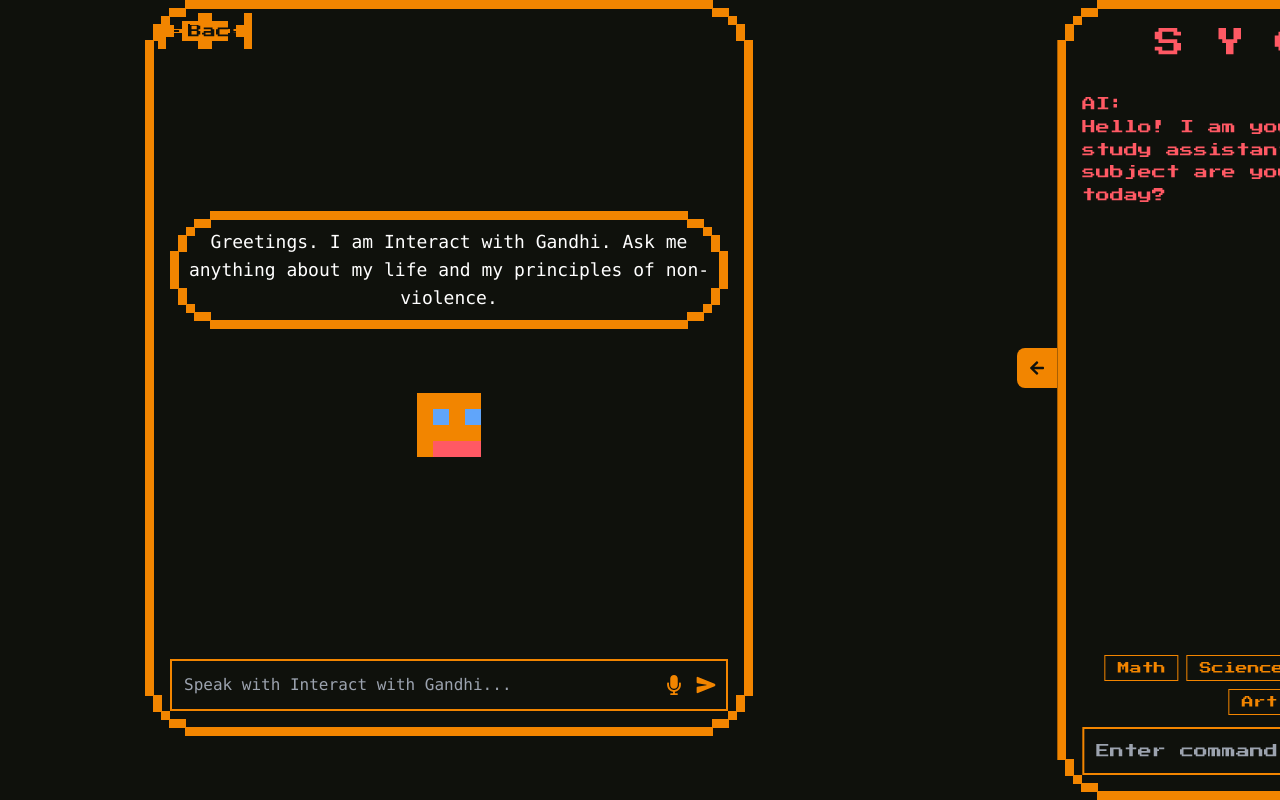
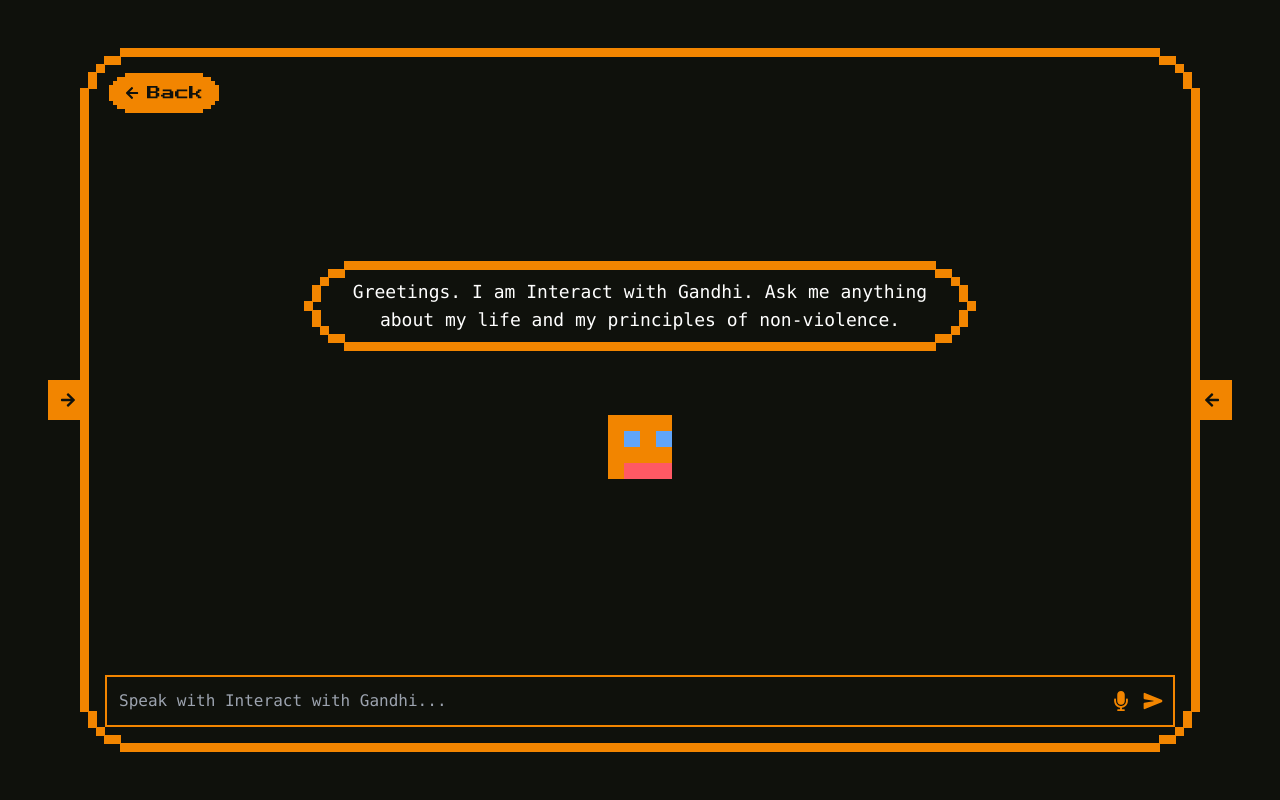
Before and after one commit to kapilank-k/Codex, a React (Vite) app in the folder my-retro-app/: page / in a window 1280 px wide. Both pictures are taken after a click on the element "Interact with Gandhi". Built offline with nearby package versions, Linux system fonts and the light colour scheme.

Commit message:
fixed ui bugs

```diff
--- a/my-retro-app/src/App.jsx
+++ b/my-retro-app/src/App.jsx
@@ -6,14 +6,12 @@ import { FaArrowLeft, FaArrowRight } from "react-icons/fa";
 
 function App() {
   const [interactionTarget, setInteractionTarget] = useState(null);
-  // New states to control side panel visibility in interaction mode
   const [isLeftPanelVisible, setLeftPanelVisible] = useState(false);
   const [isRightPanelVisible, setRightPanelVisible] = useState(false);
 
   const handleStartInteraction = (target) => {
     setInteractionTarget(target);
-    // Ensure panels are collapsed when starting a new interaction
-    setLeftPanelVisible(false);
+    setLeftPanelVisible(false); // Start with panels collapsed
     setRightPanelVisible(false);
   };
 
@@ -21,54 +19,64 @@ function App() {
     setInteractionTarget(null);
   };
 
-  // This effect checks if both panels have been expanded
   useEffect(() => {
+    // This logic is correct and remains: if both panels are expanded, go back to the default view.
     if (isLeftPanelVisible && isRightPanelVisible) {
-      // If both are open, end the interaction and return to the main view
       handleEndInteraction();
     }
   }, [isLeftPanelVisible, isRightPanelVisible]);
 
+  return (
+    <main className="bg-[#0F110C] min-h-screen p-8 sm:p-12 font-mono overflow-hidden">
+      <div className="container mx-auto h-[calc(100vh-4rem)] sm:h-[calc(100vh-6rem)] relative">
+        {interactionTarget ? (
+          // --- NEW, ROBUST FLEXBOX-BASED INTERACTION MODE LAYOUT ---
+          <div className="relative w-full h-full">
+            {/* The main layout container now uses Flexbox */}
+            <div className="flex w-full h-full gap-8">
 
-  return (
-    <main className="bg-[#0F110C] min-h-screen p-4 sm:p-8 font-mono overflow-hidden">
-      <div className="container mx-auto h-[calc(100vh-2rem)] sm:h-[calc(100vh-4rem)] relative">
-        {interactionTarget ? (
-          // INTERACTION MODE VIEW
-          <>
-            {/* Expansion Triggers */}
-            {!isLeftPanelVisible && (
-              <button
-                onClick={() => setLeftPanelVisible(true)}
-                className="absolute top-1/2 -translate-y-1/2 left-0 z-20 bg-[#F28500] p-3 rounded-r-lg text-[#0F110C] hover:bg-[#ff9a21]">
-                <FaArrowRight />
-              </button>
-            )}
-            {!isRightPanelVisible && (
-              <button
-                onClick={() => setRightPanelVisible(true)}
-                className="absolute top-1/2 -translate-y-1/2 right-0 z-20 bg-[#F28500] p-3 rounded-l-lg text-[#0F110C] hover:bg-[#ff9a21]">
-                <FaArrowLeft />
-              </button>
-            )}
+              {/* Left Panel Wrapper */}
+              {/* Its width changes smoothly from 0 to 1/3 of the space */}
+              <div className={`transition-all duration-500 ease-in-out ${isLeftPanelVisible ? 'w-1/3' : 'w-0'}`}>
+                <div className="h-full overflow-hidden">
+                  <LeftPanel onStartInteraction={handleStartInteraction} />
+                </div>
+              </div>
 
-            {/* Central Panel */}
-            <div className="absolute inset-0 md:inset-x-1/4 transition-all duration-300">
-               <InteractionPanel target={interactionTarget} onClose={handleEndInteraction} />
+              {/* Central Panel Wrapper */}
+              {/* It automatically grows to fill the available space */}
+              <div className="flex-grow h-full">
+                <InteractionPanel target={interactionTarget} onClose={handleEndInteraction} />
+              </div>
+
+              {/* Right Panel Wrapper */}
+              {/* Its width also changes smoothly */}
+              <div className={`transition-all duration-500 ease-in-out ${isRightPanelVisible ? 'w-1/3' : 'w-0'}`}>
+                <div className="h-full overflow-hidden">
+                  <RightPanel />
+                </div>
+              </div>
+
             </div>
 
-            {/* Expandable Left Panel */}
-            <div className={`absolute top-0 left-0 h-full w-full md:w-1/3 z-10 transition-transform duration-300 ease-in-out ${isLeftPanelVisible ? 'translate-x-0' : '-translate-x-full'}`}>
-              <LeftPanel onStartInteraction={handleStartInteraction} />
-            </div>
-
-            {/* Expandable Right Panel */}
-            <div className={`absolute top-0 right-0 h-full w-full md:w-1/3 z-10 transition-transform duration-300 ease-in-out ${isRightPanelVisible ? 'translate-x-0' : 'translate-x-full'}`}>
-              <RightPanel />
-            </div>
-          </>
+            {/* Expansion Triggers - These sit on top of the Flexbox layout */}
+            <button
+              onClick={() => setLeftPanelVisible(!isLeftPanelVisible)}
+              className="absolute top-1/2 -translate-y-1/2 left-0 z-30 bg-[#F28500] p-3 rounded-r-lg text-[#0F110C] hover:bg-[#ff9a21]"
+              aria-label="Toggle Left Panel"
+            >
+              {isLeftPanelVisible ? <FaArrowLeft /> : <FaArrowRight />}
+            </button>
+            <button
+              onClick={() => setRightPanelVisible(!isRightPanelVisible)}
+              className="absolute top-1/2 -translate-y-1/2 right-0 z-30 bg-[#F28500] p-3 rounded-l-lg text-[#0F110C] hover:bg-[#ff9a21]"
+              aria-label="Toggle Right Panel"
+            >
+              {isRightPanelVisible ? <FaArrowRight /> : <FaArrowLeft />}
+            </button>
+          </div>
         ) : (
-          // DEFAULT TWO-PANEL VIEW
+          // --- DEFAULT TWO-PANEL VIEW (This layout is correct) ---
           <div className="grid grid-cols-1 md:grid-cols-2 gap-8 h-full">
             <div>
               <LeftPanel onStartInteraction={handleStartInteraction} />
--- a/my-retro-app/src/components/InteractionPanel.jsx
+++ b/my-retro-app/src/components/InteractionPanel.jsx
@@ -1,11 +1,9 @@
 import React from 'react';
 import { IoSend } from 'react-icons/io5';
 import { FaMicrophone } from 'react-icons/fa';
-// Import the back arrow icon and our new button
 import { FaArrowLeft } from "react-icons/fa";
-import PixelButton from './PixelButton';
 
-// The PixelArtPlaceholder component remains the same...
+// The PixelArtPlaceholder component remains the same
 const PixelArtPlaceholder = () => (
     <svg width="128" height="128" viewBox="0 0 64 64" className="mx-auto" style={{ imageRendering: 'pixelated' }}>
         <rect fill="#0F110C" width="64" height="64" />
@@ -16,22 +14,25 @@ const PixelArtPlaceholder = () => (
     </svg>
 );
 
-
 const InteractionPanel = ({ target, onClose }) => {
   return (
-    <div className="pixel-frame h-full w-full max-w-4xl mx-auto animate-fade-in">
-        <div className="pixel-frame-content p-4 sm:p-6 flex flex-col justify-between h-full relative">
+    // THE FIX: Removed max-w-4xl and mx-auto. The panel now correctly fills the space given by App.jsx.
+    <div className="pixel-frame h-full w-full animate-fade-in">
+      <div className="pixel-frame-content p-4 sm:p-6 flex flex-col h-full relative">
 
-            {/* New Back Button */}
-            <div className="absolute top-0 left-0 mt-3 ml-3 z-10">
-                <PixelButton onClick={onClose}>
+        {/* Button Container: This keeps the button at the top */}
+        <div className="flex-shrink-0 mb-4">
+          <button
+            onClick={onClose}
+            className="pixel-button font-pixel text-sm"
+          >
             <FaArrowLeft />
             <span>Back</span>
-                </PixelButton>
+          </button>
         </div>
 
-            {/* Main content area - no changes here */}
-            <div className="flex-grow flex flex-col justify-center items-center gap-4 text-center pt-12">
+        {/* Main content area */}
+        <div className="flex-grow flex flex-col justify-center items-center gap-4 text-center overflow-y-auto">
           <div className="w-full max-w-2xl">
             <div className="pixel-frame">
               <div className="pixel-frame-content p-4">
@@ -46,8 +47,8 @@ const InteractionPanel = ({ target, onClose }) => {
           </div>
         </div>
 
-            {/* Bottom Input Form - no changes here */}
-            <div className="relative mt-4">
+        {/* Bottom Input Form */}
+        <div className="relative mt-4 flex-shrink-0">
           <input
             type="text"
             placeholder={`Speak with ${target.title}...`}
--- a/my-retro-app/src/components/PixelButton.jsx
+++ b/my-retro-app/src/components/PixelButton.jsx
@@ -4,9 +4,11 @@ const PixelButton = ({ onClick, children, className = '' }) => {
   return (
     <button
       onClick={onClick}
-      className={`pixel-frame !p-2 bg-[#F28500] hover:bg-[#ff9a21] text-[#0F110C] font-pixel text-sm ${className}`}
+      // We removed padding from the button itself to let the inner div handle it.
+      className={`pixel-frame bg-[#F28500] hover:bg-[#ff9a21] text-[#0F110C] font-pixel text-sm ${className}`}
     >
-      <div className="pixel-frame-content !bg-transparent flex items-center justify-center gap-2">
+      {/* This inner div now controls the padding, ensuring content never touches the border */}
+      <div className="pixel-frame-content !bg-transparent flex items-center justify-center gap-2 px-4 py-2">
         {children}
       </div>
     </button>
--- a/my-retro-app/src/components/RightPanel.jsx
+++ b/my-retro-app/src/components/RightPanel.jsx
@@ -3,9 +3,9 @@ import { useState, useEffect, useRef } from 'react';
 import { IoSend } from "react-icons/io5";
 import { FaMicrophone } from "react-icons/fa";
 
-// Main App Component - The entire chat panel is encapsulated here
-export default function App() {
-  // State to hold the list of chat messages
+// The component is correctly named and structured to be a modular panel
+export default function RightPanel() {
+  // --- All of your new chat logic is preserved ---
   const [messages, setMessages] = useState([
     {
       id: 1,
@@ -14,61 +14,31 @@ export default function App() {
       suggestions: ['Math', 'Science', 'History', 'Art'],
     },
   ]);
-
-  // State for the user's current input
   const [input, setInput] = useState('');
-  // State to show/hide the AI typing indicator
   const [isTyping, setIsTyping] = useState(false);
-  // State to manage the suggestion chips
   const [suggestions, setSuggestions] = useState(['Math', 'Science', 'History', 'Art']);
-
-  // Ref for the end of the messages list to enable auto-scrolling
   const messagesEndRef = useRef(null);
 
-  // Function to scroll to the bottom of the chat window smoothly
   const scrollToBottom = () => {
     messagesEndRef.current?.scrollIntoView({ behavior: 'smooth' });
   };
 
-  // useEffect hook to scroll to bottom whenever messages update
   useEffect(() => {
     scrollToBottom();
   }, [messages, isTyping]);
 
-  // --- AI Response Simulation ---
   const getAIResponse = (userInput) => {
     const responses = {
-      'math': {
-        text: "Great choice! Math is fascinating. Are you working on a specific topic like Algebra, Geometry, or Calculus?",
-        suggestions: ['Algebra', 'Geometry', 'Calculus']
-      },
-      'science': {
-        text: "Excellent! Science helps us understand the world. Which branch are you interested in?",
-        suggestions: ['Physics', 'Chemistry', 'Biology']
-      },
-      'history': {
-        text: "Fantastic! History is full of amazing stories. Are you studying a particular era?",
-        suggestions: ['Ancient Civilizations', 'World War II', 'The Renaissance']
-      },
-      'art': {
-        text: "Wonderful! Art is a beautiful form of expression. What kind of art are you exploring?",
-        suggestions: ['Painting', 'Sculpture', 'Photography']
-      },
-      'default': {
-        text: "That's interesting! I can help with things like:\n- Summarizing texts\n- Explaining concepts\n- Quizzing you on topics",
-        suggestions: []
-      },
-      'error': {
-        text: "Oops! Something went wrong on my end. Please try asking again in a moment.",
-        suggestions: []
-      }
+      'math': { text: "Great choice! Math is fascinating. Are you working on a specific topic like Algebra, Geometry, or Calculus?", suggestions: ['Algebra', 'Geometry', 'Calculus'] },
+      'science': { text: "Excellent! Science helps us understand the world. Which branch are you interested in?", suggestions: ['Physics', 'Chemistry', 'Biology'] },
+      'history': { text: "Fantastic! History is full of amazing stories. Are you studying a particular era?", suggestions: ['Ancient Civilizations', 'World War II', 'The Renaissance'] },
+      'art': { text: "Wonderful! Art is a beautiful form of expression. What kind of art are you exploring?", suggestions: ['Painting', 'Sculpture', 'Photography'] },
+      'default': { text: "That's interesting! I can help with things like:\n- Summarizing texts\n- Explaining concepts\n- Quizzing you on topics", suggestions: [] },
     };
-
     const key = userInput.toLowerCase().trim();
     return responses[key] || responses['default'];
   };
 
-  // --- Event Handlers ---
   const handleSend = (text) => {
     const userMessage = text.trim();
     if (!userMessage) return;
@@ -90,11 +60,11 @@ export default function App() {
     handleSend(suggestion);
   };
 
+  // --- The JSX is now built inside the original, correct layout structure ---
   return (
-    // Use the new frame class for the outer container from RightPanel2.jsx
-    <div className="pixel-frame h-screen w-full max-w-2xl mx-auto font-pixel">
-        {/* Use the new content class for the inner div */}
-        <div className="pixel-frame-content bg-[#0F110C] h-full p-4 sm:p-6 flex flex-col justify-between">
+    <div className="pixel-frame h-full">
+      <div className="pixel-frame-content p-4 sm:p-6 flex flex-col h-full font-pixel">
+
         <header>
           <h1 className="text-center text-2xl sm:text-3xl text-[#FF5964]">
             S Y G L
@@ -114,14 +84,13 @@ export default function App() {
           <div ref={messagesEndRef} />
         </main>
 
-            <footer className="mt-4">
+        <footer className="mt-auto">
           {suggestions && suggestions.length > 0 && (
             <div className="flex flex-wrap gap-2 mb-3 justify-center">
               {suggestions.map((s, i) => (
                 <button
                   key={i}
                   onClick={() => handleSuggestionClick(s)}
-                                // Applying styling from RightPanel2.jsx for suggestions
                   className="px-3 py-1 bg-transparent border border-[#F28500] text-[#F28500] text-xs hover:bg-[#F28500] hover:text-[#0F110C] transition-colors duration-200"
                 >
                   {s}
@@ -136,7 +105,6 @@ export default function App() {
               value={input}
               onChange={(e) => setInput(e.target.value)}
               onKeyPress={(e) => e.key === 'Enter' && handleSend(input)}
-                        // Applying styling from RightPanel2.jsx
               className="w-full bg-[#0F110C] border-2 border-[#F28500] text-white p-3 pr-24 focus:outline-none focus:border-[#FF5964] text-xs sm:text-sm"
             />
             <div className="absolute inset-y-0 right-0 flex items-center pr-3 gap-3">
@@ -157,6 +125,7 @@ export default function App() {
             </div>
           </div>
         </footer>
+
       </div>
     </div>
   );
--- a/my-retro-app/src/index.css
+++ b/my-retro-app/src/index.css
@@ -46,4 +46,37 @@
       16px calc(100% - 40px), 8px calc(100% - 40px)
     );
   }
+   /* ADD THIS NEW CLASS FOR THE BUTTON */
+  .pixel-button {
+    background-color: #F28500; /* Tangerine fill color */
+    color: #0F110C; /* Black text color for contrast */
+    padding: 10px 20px; /* Provides space for the text */
+    border: none;
+    cursor: pointer;
+    position: relative;
+    display: inline-flex; /* Helps align icon and text */
+    align-items: center;
+    gap: 8px; /* Space between icon and text */
+    transition: background-color 0.2s ease;
+
+    /* This is the clip-path from your example to create the shape */
+    clip-path: polygon(
+      0px calc(100% - 20px), 4px calc(100% - 20px), 4px calc(100% - 12px),
+      8px calc(100% - 12px), 8px calc(100% - 8px), 12px calc(100% - 8px),
+      12px calc(100% - 4px), 20px calc(100% - 4px), 20px 100%,
+      calc(100% - 20px) 100%, calc(100% - 20px) calc(100% - 4px),
+      calc(100% - 12px) calc(100% - 4px), calc(100% - 12px) calc(100% - 8px),
+      calc(100% - 8px) calc(100% - 8px), calc(100% - 8px) calc(100% - 12px),
+      calc(100% - 4px) calc(100% - 12px), calc(100% - 4px) calc(100% - 20px),
+      100% calc(100% - 20px), 100% 20px, calc(100% - 4px) 20px,
+      calc(100% - 4px) 12px, calc(100% - 8px) 12px, calc(100% - 8px) 8px,
+      calc(100% - 12px) 8px, calc(100% - 12px) 4px,
+      calc(100% - 20px) 4px, calc(100% - 20px) 0px, 20px 0px, 20px 4px,
+      12px 4px, 12px 8px, 8px 8px, 8px 12px, 4px 12px, 4px 20px, 0px 20px
+    );
+  }
+
+  .pixel-button:hover {
+    background-color: #ff9a21; /* A slightly lighter tangerine for hover */
+  }
 }
```
Lines whose indentation alone changed are shown as unchanged.
